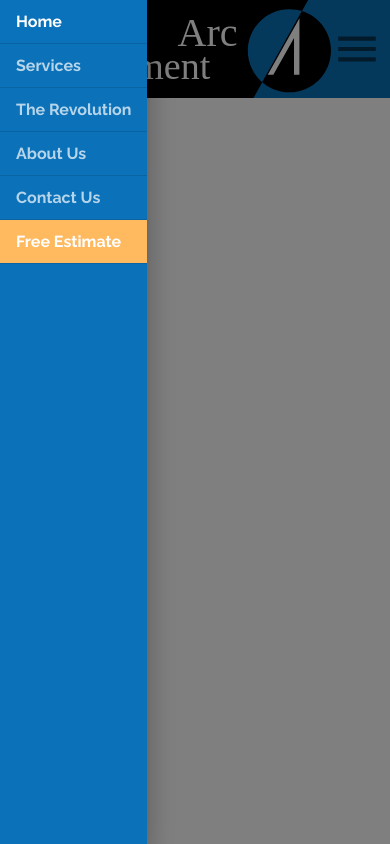
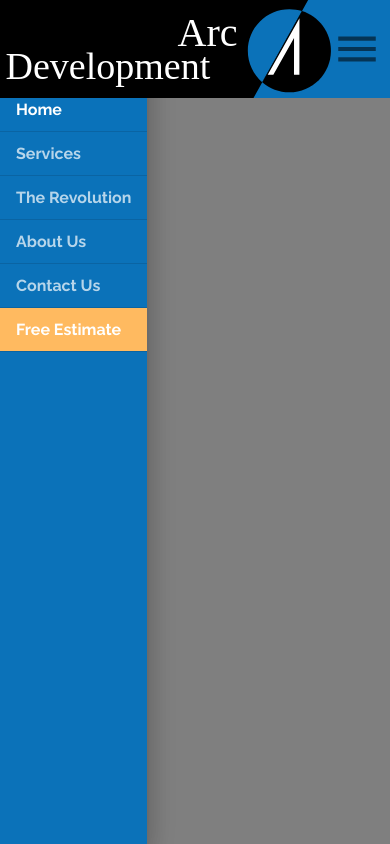
Before and after one commit to justin-hill426/arcdevelopment, a React (Create React App) app: page / in a window 390 px wide. Both pictures are taken after a click on the button 357 px from the left and 49 px from the top of the page. Built offline with nearby package versions, Linux system fonts and the light colour scheme.

Commit message:
Finished the header

```diff
--- a/src/components/ui/Header.js
+++ b/src/components/ui/Header.js
@@ -59,136 +59,78 @@ const Header = () => {
   }
 
   const menuOptions = [
-    {name: 'Services', link: '/services'},
-    {name: 'Custom Software Development', link: '/customsoftware'},
-    {name: 'Mobile App Develpment', link: '/mobileapps'},
-    {name: 'Website Development', link: '/websites'},
+    {name: 'Services', link: '/services', activeIndex: 1, selectedIndex: 0},
+    {name: 'Custom Software Development', link: '/customsoftware', activeIndex: 1, selectedIndex: 1},
+    {name: 'Mobile App Develpment', link: '/mobileapps', activeIndex: 1, selectedIndex: 2},
+    {name: 'Website Development', link: '/websites', activeIndex: 1, selectedIndex: 3},
+  ]
+
+  const routes = [
+    {name: "Home", link: "/", activeIndex: 0},
+    {
+      name: "Services",
+      link: "/services",
+      activeIndex: 1,
+      ariaOwns: anchorEl ? "simple-menu" : undefined,
+      ariaPopup: anchorEl ? "true" : undefined,
+      mouseOver: event => handleClick(event)
+    },
+    {name: "The Revolution", link: "/revolution", activeIndex: 2},
+    {name: "About Us", link: "/about", activeIndex: 3},
+    {name: "Contact Us", link: "/contact", activeIndex: 4},
   ]
 
   useEffect(() => {
+    [...menuOptions, ...routes].forEach(route => {
       switch(window.location.pathname) {
-      case "/":
-        if(value !== 0) {
-          setValue(0);
+        case `${route.link}`:
+          if(value !== route.activeIndex) {
+            setValue(route.activeIndex);
+            if (
+              route.selectedIndex &&
+              route.selectedIndex !== selectedIndex
+            ) {
+              setSelectedIndex(route.selectedIndex);
             }
-        break;
-      case "/services":
-        if(value !== 1) {
-          setValue(1);
-          setSelectedIndex(0);
-        }
-        break;
-      case "/customsoftware":
-        if(value !== 1) {
-          setValue(1);
-          setSelectedIndex(1);
-        }
-        break;
-      case "/mobileapps":
-        if(value !== 1) {
-          setValue(1);
-          setSelectedIndex(2);
-        }
-        break;
-      case "/websites":
-        if(value !== 1) {
-          setValue(1);
-          setSelectedIndex(3);
-        }
-        break;
-        case "/revolution":
-          if(value !== 2) {
-            setValue(2);
-          }
-          break;
-        case "/about":
-          if(value !== 3) {
-            setValue(3);
-          }
-          break;
-        case "/contact":
-          if(value !== 4) {
-            setValue(4);
           }
           break;
         case "/estimate":
-          if(value !== 5) {
           setValue(5);
-          }
           break;
         default:
           break;
         }
-  }, [value]);
+      });
+    }, [value, menuOptions, selectedIndex, routes]);
 
   const tabs = (
     <>
       <Tabs
         value={value}
         onChange={handleChange}
-        textColor= "white"
+        textColor= "inherit"
         sx={{
           marginLeft: "auto",
         }}
       >
+        {
+          routes.map((route, index) => (
           <Tab
+            key={`${route}${index}`}
             sx={(theme) => ({
             ...theme.typography.tab,
             minWidth: 10,
             marginLeft: "25px",
-            opacity: value === 0 ? 1 : 0.7,
+            opacity: value === route.activeIndex ? 1 : 0.7,
           })}
             component={Link}
-          to="/"
-          label="Home"
+            to={route.link}
+            label={route.name}
+            aria-owns={route.ariaOwns}
+            aria-haspopup={route.ariaPopup}
+            onMouseOver={route.mouseOver}
           />
-        <Tab
-          sx={(theme) => ({
-            ...theme.typography.tab,
-            minWidth: 10,
-            marginLeft: "25px",
-            opacity: value === 1 ? 1 : 0.7,
-          })}
-          component={Link}
-          to="/services"
-          label="Services"
-          aria-owns={anchorEl ? "simple-menu" : undefined}
-          aria-haspopup={anchorEl ? "true" : undefined}
-          onMouseOver={(event) => handleClick(event)}
-        />
-        <Tab
-          sx={(theme) => ({
-            ...theme.typography.tab,
-            minWidth: 10,
-            marginLeft: "25px",
-            opacity: value === 2 ? 1 : 0.7,
-          })}
-          component={Link}
-          to="/revolution"
-          label="The Revolution"
-        />
-        <Tab
-          sx={(theme) => ({
-            ...theme.typography.tab,
-            minWidth: 10,
-            marginLeft: "25px",
-            opacity: value === 3 ? 1 : 0.7,
-          })}
-          component={Link}
-          to="/about"
-          label="About Us"
-        />
-        <Tab
-          sx={(theme) => ({
-            ...theme.typography.tab,
-            minWidth: 10,
-            marginLeft: "25px",
-            opacity: value === 4 ? 1 : 0.7,
-          })}
-          component={Link}
-          to="/contact"
-          label="Contact Us"
-        />
+        ))}
       </Tabs>
       <Button
         variant="contained"
@@ -208,15 +150,17 @@ const Header = () => {
         anchorEl={anchorEl}
         open={openMenu}
         onClose={handleClose}
+        keepMounted
         sx={(theme) => ({
           "& .MuiMenu-paper": {
             backgroundColor:theme.palette.common.blue,
             color: 'white'
-          }
+          },
+          zIndex: theme.zIndex.modal + 2,
         })}
         anchorOrigin={{
           vertical: 'top',
-
+          horizontal: 'left',
         }}
         MenuListProps={{
           onMouseLeave: handleClose,
@@ -258,92 +202,40 @@ const Header = () => {
           }
         })}
       >
+        <Toolbar
+          sx={{
+            marginBottom: "3em",
+            [theme.breakpoints.down("md")]: {
+              marginBottom: "2em"
+            },
+            [theme.breakpoints.down("xs")]: {
+              marginBottome: "1.5em",
+            }
+          }}
+        />
         <List disablePadding>
+          {
+            routes.map((route, index) => (
               <ListItemButton
-            onClick={() => {setOpenDrawer(false); setValue(0)}}
+                key={`${route}${route.activeIndex}`}
+                onClick={() => {setOpenDrawer(false); setValue(route.activeIndex)}}
                 divider
                 component={Link}
-            selected={value === 0}
-            to="/"
+                selected={value === route.activeIndex}
+                to={route.link}
               >
                 <ListItemText
                   disableTypography
                   sx={(theme) => ({
                     ...theme.typography.tab,
-               opacity: value === 0 ? 1 : 0.7,
+                    opacity: value === route.activeIndex ? 1 : 0.7,
                   })}
                 >
-              Home
+                  {route.name}
                 </ListItemText>
               </ListItemButton>
-          <ListItemButton
-            onClick={() => {setOpenDrawer(false); setValue(1)}}
-            divider
-            component={Link}
-            selected={value === 1}
-            to="/services"
-          >
-            <ListItemText
-              disableTypography
-              sx={(theme) => ({
-               ...theme.typography.tab,
-               opacity: value === 1 ? 1 : 0.7,
-              })}
-            >
-              Services
-            </ListItemText>
-          </ListItemButton>
-          <ListItemButton
-            onClick={() => {setOpenDrawer(false); setValue(2)}}
-            divider
-            component={Link}
-            selected={value === 2}
-            to="/revolution"
-          >
-            <ListItemText
-              disableTypography
-              sx={(theme) => ({
-               ...theme.typography.tab,
-               opacity: value === 2 ? 1 : 0.7,
-              })}
-            >
-              The Revolution
-            </ListItemText>
-          </ListItemButton>
-          <ListItemButton
-            onClick={() => {setOpenDrawer(false); setValue(3)}}
-            divider
-            component={Link}
-            selected={value === 3}
-            to="/about"
-          >
-            <ListItemText
-              disableTypography
-              sx={(theme) => ({
-               ...theme.typography.tab,
-               opacity: value === 3 ? 1 : 0.7,
-              })}
-            >
-              About Us
-            </ListItemText>
-          </ListItemButton>
-          <ListItemButton
-            onClick={() => {setOpenDrawer(false); setValue(4)}}
-            divider
-            component={Link}
-            selected={value === 4}
-            to="/contact"
-          >
-            <ListItemText
-              disableTypography
-              sx={(theme) => ({
-               ...theme.typography.tab,
-               opacity: value === 4 ? 1 : 0.7,
-              })}
-            >
-              Contact Us
-            </ListItemText>
-          </ListItemButton>
+            ))
+          }
           <ListItemButton
             onClick={() => {setOpenDrawer(false); setValue(5)}}
             divider
@@ -389,7 +281,11 @@ const Header = () => {
   return (
     <>
       <ElevationScroll>
-        <AppBar>
+        <AppBar
+          sx={(theme) => ({
+            zIndex: theme.zIndex.modal + 1,
+          })}
+        >
           <Toolbar disableGutters>
             <Button
               component={Link}
```
Lines whose indentation alone changed are shown as unchanged.
